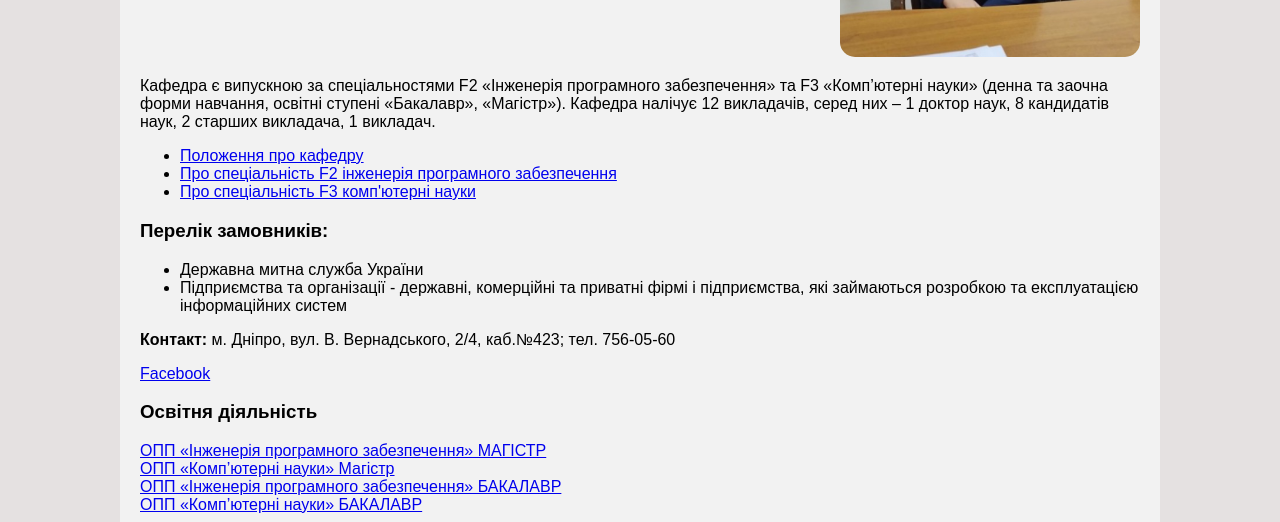
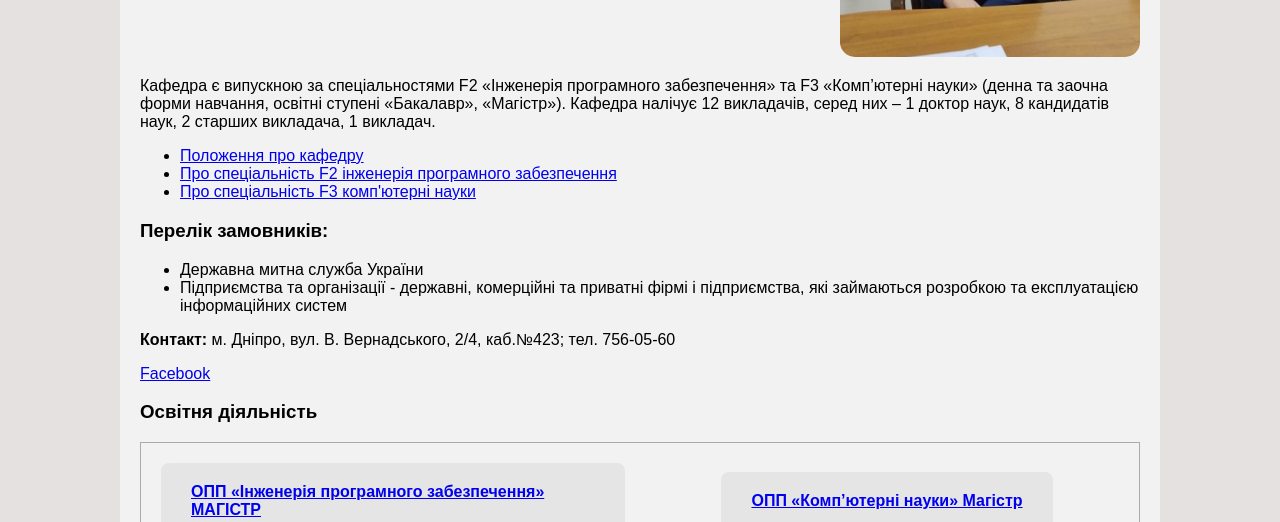
Before and after one commit to VladyslavKovall/Website_cafedra, a plain HTML site: page index.html in a window 1280 px wide. Shown: the part 278-800 px from the top of the page. Drawn offline with Linux system fonts and the light colour scheme.

Commit message:
changed style

```diff
--- a/style.css
+++ b/style.css
@@ -16,7 +16,7 @@ body {
   display: flex;
   align-items: flex-start;
   justify-content: space-between;
-  flex-wrap: wrap; /* Щоб текст і картинка могли переноситися */
+  flex-wrap: wrap;
 }
 
 .text-content {
@@ -55,6 +55,33 @@ body {
   height: auto;
   border-radius: 15px;
   object-fit: cover;
+}
+.education-activity {
+  margin-top: 40px;
+  text-align: center;
+}
+
+.education-activity h3 {
+  margin-bottom: 20px;
+  font-size: 20px;
+}
+
+.disciplines {
+  display: grid;
+  grid-template-columns: repeat(2, 1fr);
+  gap: 30px;
+  justify-items: center;
+  align-items: center;
+  padding: 20px;
+  border: 1px solid #aaa;
+  background-color: #f2f2f2;
+}
+
+.discipline {
+  background-color: #e5e5e5;
+  padding: 20px 30px;
+  border-radius: 8px;
+  font-weight: bold;
 }
 
 .scientific-activity {
```
Also changed, not shown: index.html (+0 -2 lines).
